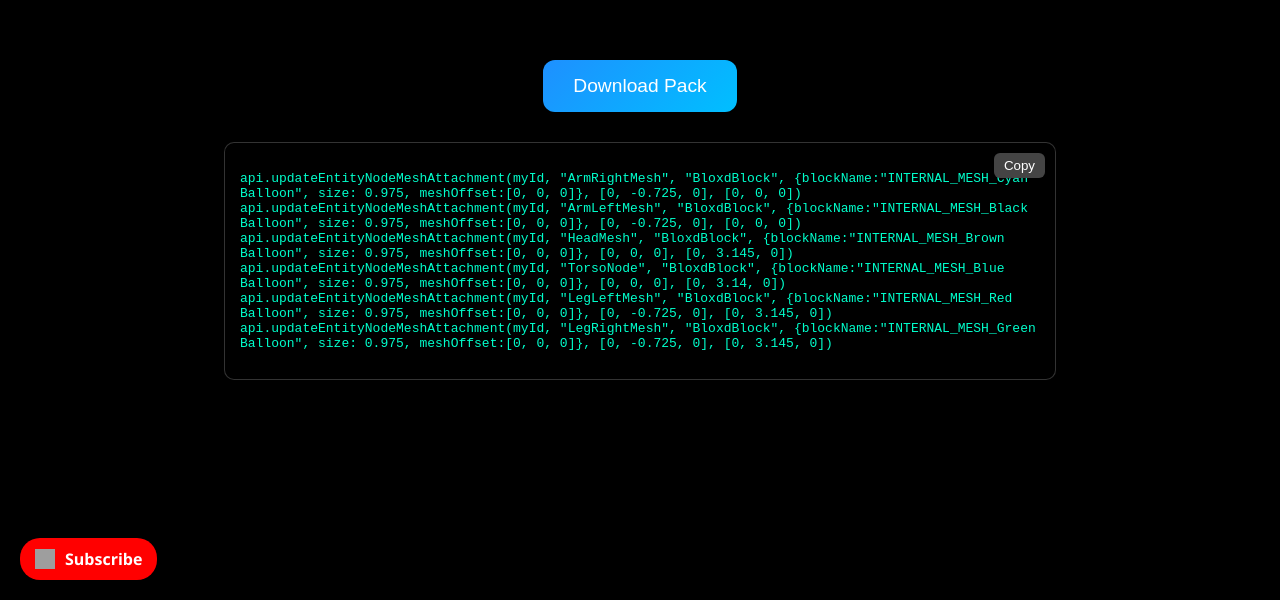
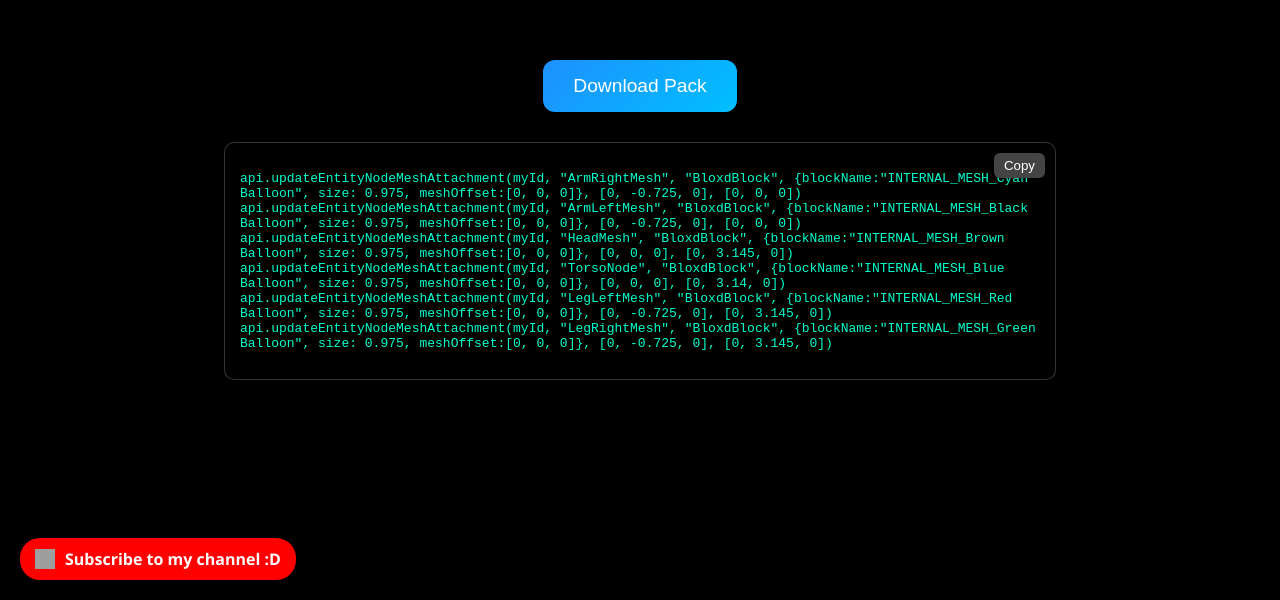
Before and after one commit to Cazozozop/custom-skins, a plain HTML site: page index.html in a window 1280 px wide. Shown: the part 200-800 px from the top of the page. Drawn offline with Linux system fonts and the light colour scheme; grey boxes are pictures that could not be loaded.

Commit message:
Update index.html

```diff
--- a/index.html
+++ b/index.html
@@ -20,7 +20,7 @@
       left: var(--x, 0);
       width: 150%;
       height: 150%;
-      background-image: url("https://github.com/Cazozozop/custom-skins/raw/main/IMG_9954.jpeg");
+      background-image: url("https://raw.githubusercontent.com/Cazozozop/custom-skins/main/IMG_9954.jpeg");
       background-size: cover;
       background-repeat: no-repeat;
       background-position: center;
@@ -119,7 +119,7 @@
     }
 
     .subscribe-btn:hover {
-      background: #cc0000;
+      background: #ffffff80;
       transform: scale(1.05);
     }
   </style>
@@ -142,7 +142,7 @@ api.updateEntityNodeMeshAttachment(myId, "LegRightMesh", "BloxdBlock", {blockNam
 
   <a class="subscribe-btn" href="https://www.youtube.com/@Cazozozop?app=desktop" target="_blank">
     <img src="https://www.svgrepo.com/show/13671/youtube.svg" alt="YouTube" />
-    Subscribe
+    Subscribe to my channel :D
   </a>
 
   <script>
```
